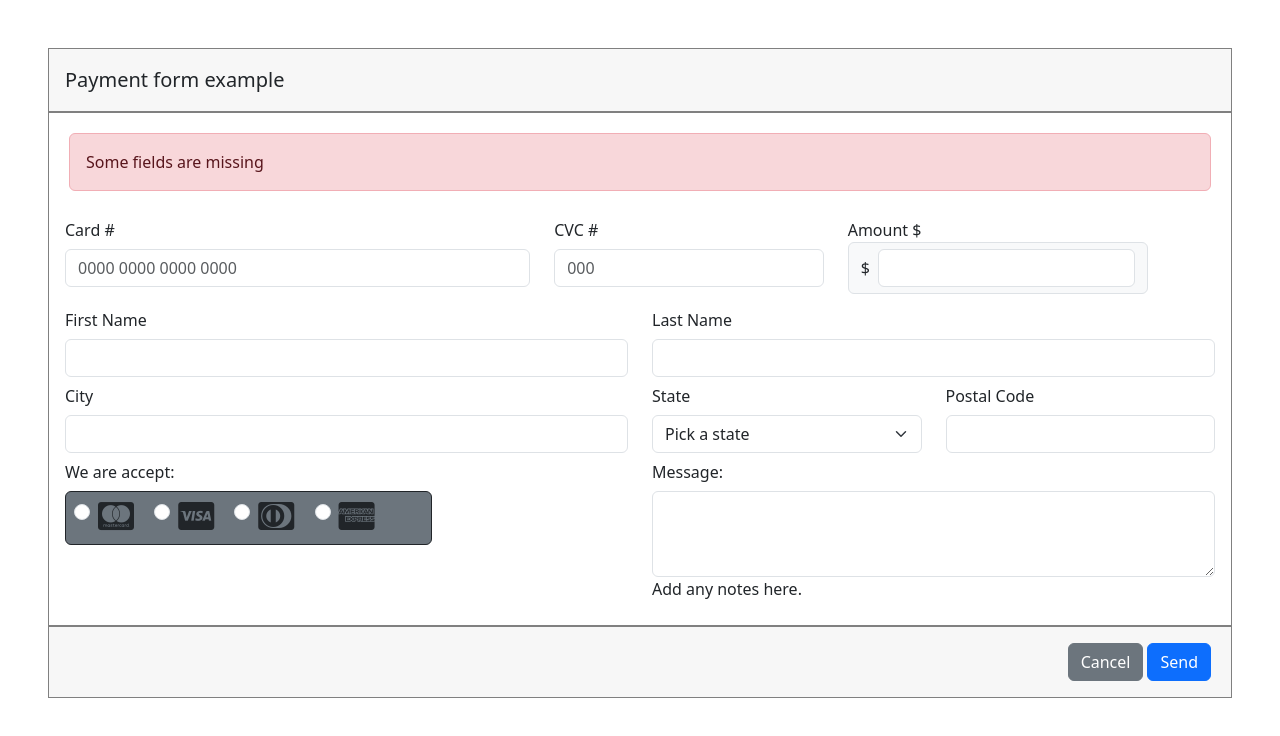
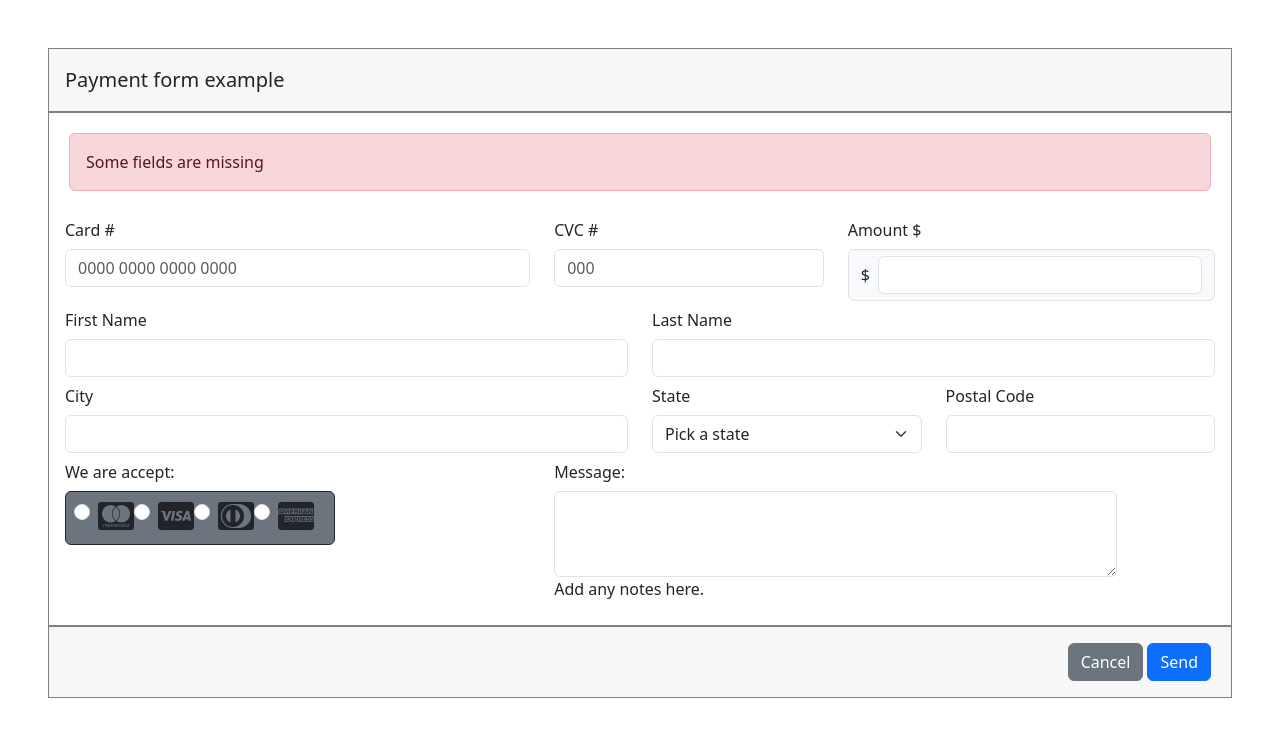
Before and after one commit to SandraMadarnas/html5Form, a plain HTML site: page index.html in a window 1280 px wide. Drawn offline with nearby package versions, Linux system fonts and the light colour scheme.

Commit message:
Update index.html mejoras

```diff
--- a/index.html
+++ b/index.html
@@ -55,17 +55,17 @@
                                     oninput="if(this.value.length > this.maxLength) this.value = this.value.slice(0, this.maxLength);"
                                     required>
                             </div>
-                            <!--<div class="col-4">
-                                <label for="amount" class="col-form-label">Amount $</label>
-                                <input type="text" class="form-control" id="amount" required>
-                            </div>-->
 
                             <div class="col-12 col-md-4">
-                                <label for="amount" class="col-form-label">Amount $
-                                    <span class="input-group-text"> $ &nbsp;
-                                        <input type="number" name="amount" class="form-control" id="amount" required>
+                                <label for="amount" class="col-form-label">Amount $</label>
+                                <div class="col input-group flex-nowrap">
+                                    <span class="input-group-text w-100"> $ &nbsp;
+                                        <input type="number" name="amount" class="form-control flex-grow-1" id="amount"
+                                            oninput="if(this.value.length > this.maxLength) this.value = this.value.slice(0, this.maxLength);"
+                                            required>
                                     </span>
-                                </label>
+
+                                </div>
                             </div>
 
                         </div><!--/row-->
@@ -100,7 +100,7 @@
                             <div class="col-12 col-md-3">
                                 <label for="postalcode" class="col-form-label">Postal Code</label>
                                 <input type="number" name="postalcode" class="form-control" id="postalcode"
-                                    maxlength="5"
+                                    maxlength="16"
                                     oninput="if(this.value.length > this.maxLength) this.value = this.value.slice(0, this.maxLength);"
                                     required>
                             </div>
@@ -108,29 +108,30 @@
 
                         <!--4ta Fila-->
                         <div class="row">
-                            <div class="col-12 col-md-4">
+                            <div class="col-12 col-md-3">
                                 <fieldset>
                                     <label for="cardtype" class="col-form-label">We are accept:</label>
-                                    <div class="border border-dark rounded bg-secondary p-2 me-6">
-                                        <div class="form-check form-check-inline">
+                                    <div
+                                        class="border border-dark rounded bg-secondary justify-content-around d-flex p-2 pe-5">
+                                        <div class="form-check">
                                             <input class="form-check-input" type="radio" name="inlineRadioOptions"
                                                 id="inlineRadio1" value="mastercard">
-                                            <label class="form-check-label bg-secondary" for="inlineRadio1"><i
+                                            <label class="form-check-label" for="inlineRadio1"><i
                                                     class="fab fa-cc-mastercard fa-2x"></i></label>
                                         </div>
-                                        <div class="form-check form-check-inline">
+                                        <div class="form-check">
                                             <input class="form-check-input" type="radio" name="inlineRadioOptions"
                                                 id="inlineRadio2" value="visa">
-                                            <label class="form-check-label bg-secondary" for="inlineRadio2"><i
+                                            <label class="form-check-label" for="inlineRadio2"><i
                                                     class="fab fa-cc-visa fa-2x"></i></label>
                                         </div>
-                                        <div class="form-check form-check-inline bg-secondary">
+                                        <div class="form-check">
                                             <input class="form-check-input" type="radio" name="inlineRadioOptions"
                                                 id="inlineRadio3" value="dinnersclub">
                                             <label class="form-check-label" for="inlineRadio3"><i
                                                     class="fab fa-cc-diners-club fa-2x"></i></label>
                                         </div>
-                                        <div class="form-check form-check-inline bg-secondary">
+                                        <div class="form-check">
                                             <input class="form-check-input" type="radio" name="inlineRadioOptions"
                                                 id="inlineRadio4" value="americanexpress">
                                             <label class="form-check-label" for="inlineRadio3"><i
```
